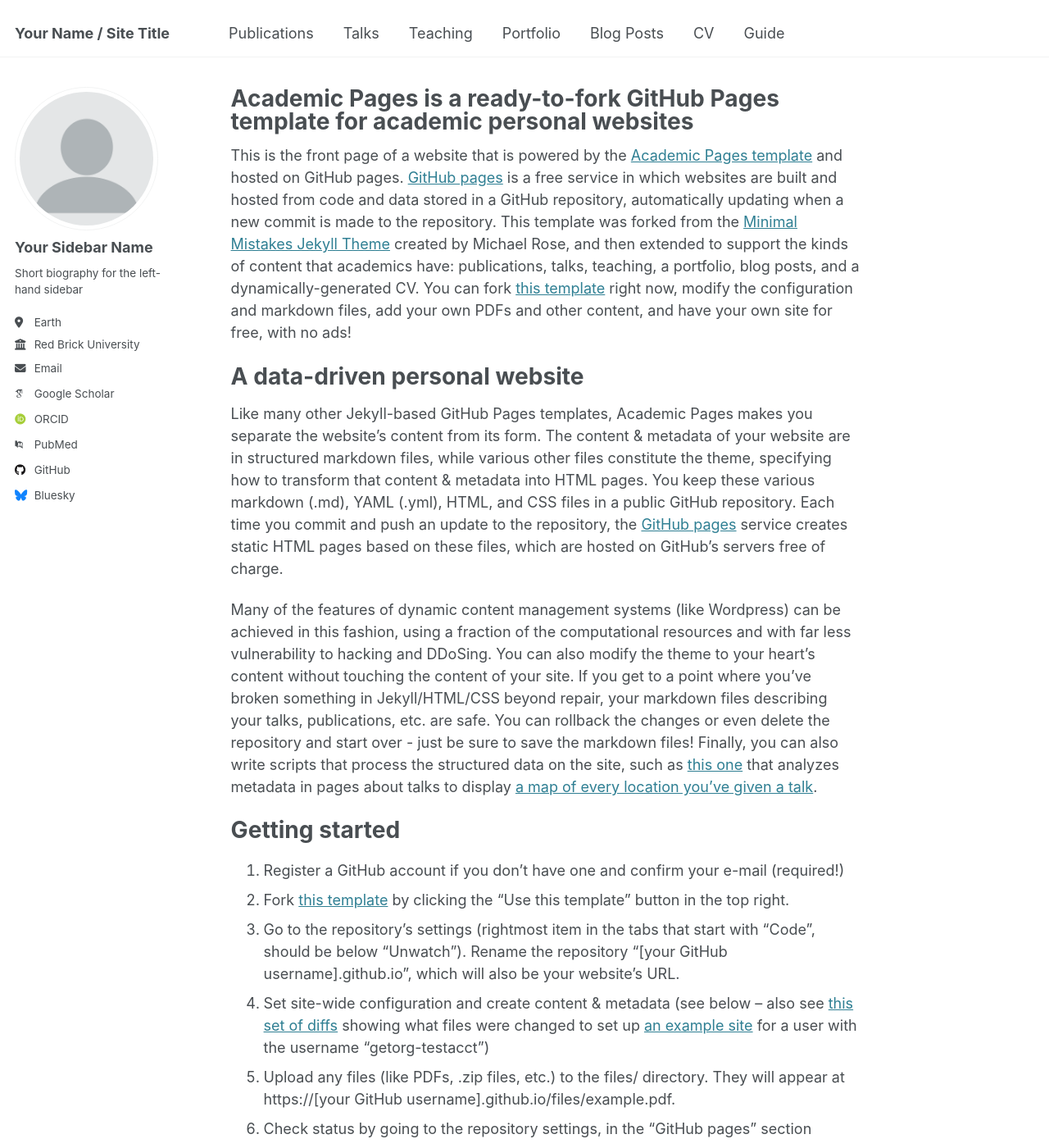
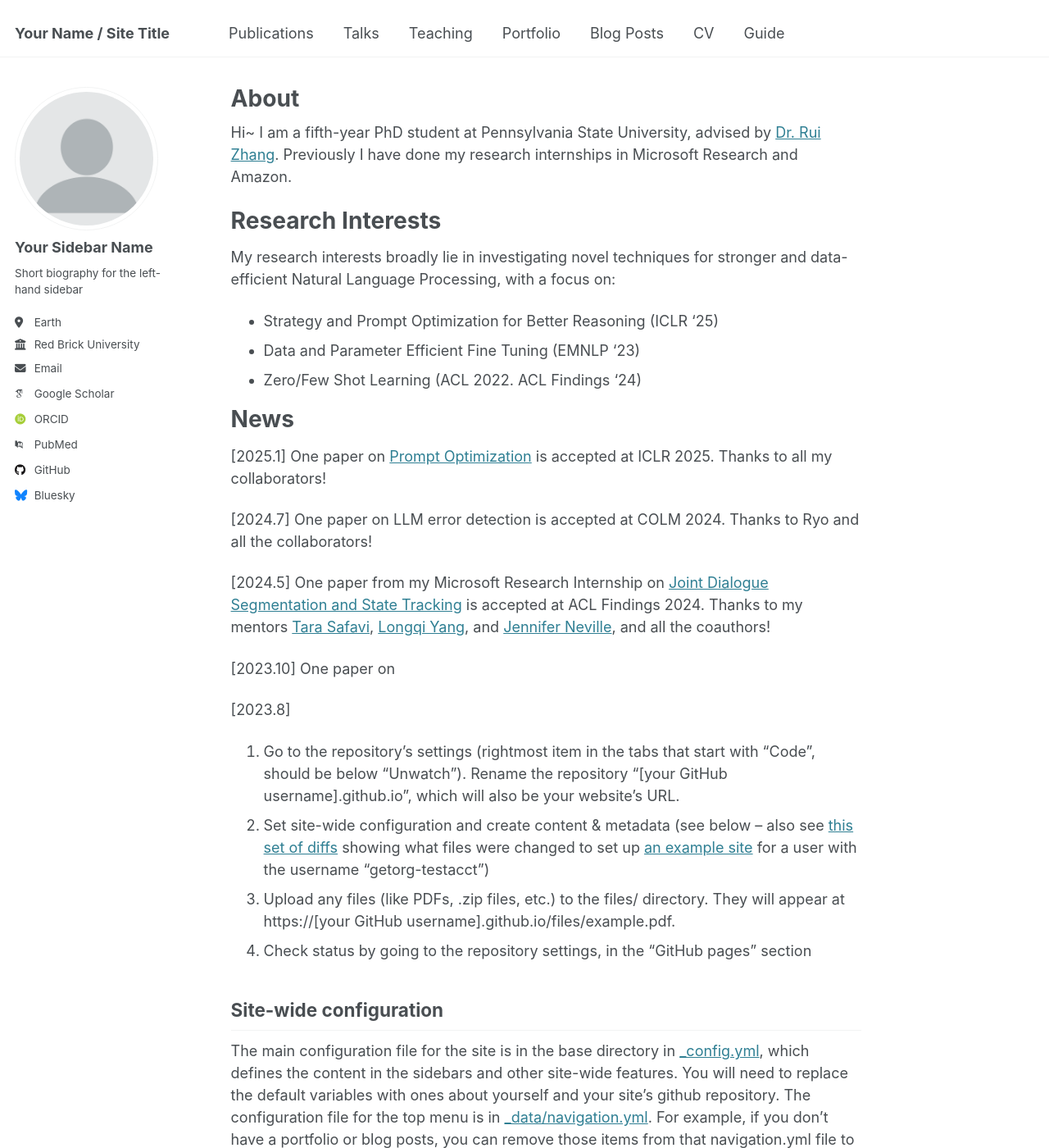
Before and after one commit to Sarathismg/sarathismg.github.io, a Jekyll site: the page built from _pages/about.md, in a window 1280 px wide and 1400 px high. Shown: the whole window at 82% size. Built offline with Jekyll 4.4.1, drawn with Linux system fonts in a browser that asks for light colours; some web fonts are replaced.

Commit message:
Update about.md

```diff
--- a/_pages/about.md
+++ b/_pages/about.md
@@ -1,24 +1,35 @@
 ---
 permalink: /
-title: "Academic Pages is a ready-to-fork GitHub Pages template for academic personal websites"
+title: "About"
 author_profile: true
 redirect_from:
   - /about/
   - /about.html
 ---
 
-This is the front page of a website that is powered by the [Academic Pages template](https://github.com/academicpages/academicpages.github.io) and hosted on GitHub pages. [GitHub pages](https://pages.github.com) is a free service in which websites are built and hosted from code and data stored in a GitHub repository, automatically updating when a new commit is made to the repository. This template was forked from the [Minimal Mistakes Jekyll Theme](https://mmistakes.github.io/minimal-mistakes/) created by Michael Rose, and then extended to support the kinds of content that academics have: publications, talks, teaching, a portfolio, blog posts, and a dynamically-generated CV. You can fork [this template](https://github.com/academicpages/academicpages.github.io) right now, modify the configuration and markdown files, add your own PDFs and other content, and have your own site for free, with no ads!
+Hi~ I am a fifth-year PhD student at Pennsylvania State University, advised by [Dr. Rui Zhang](https://ryanzhumich.github.io). Previously I have done my research internships in Microsoft Research and Amazon.
 
-A data-driven personal website
+Research Interests
 ======
-Like many other Jekyll-based GitHub Pages templates, Academic Pages makes you separate the website's content from its form. The content & metadata of your website are in structured markdown files, while various other files constitute the theme, specifying how to transform that content & metadata into HTML pages. You keep these various markdown (.md), YAML (.yml), HTML, and CSS files in a public GitHub repository. Each time you commit and push an update to the repository, the [GitHub pages](https://pages.github.com/) service creates static HTML pages based on these files, which are hosted on GitHub's servers free of charge.
+My research interests broadly lie in investigating novel techniques for stronger and data-efficient Natural Language Processing, with a focus on:
 
-Many of the features of dynamic content management systems (like Wordpress) can be achieved in this fashion, using a fraction of the computational resources and with far less vulnerability to hacking and DDoSing. You can also modify the theme to your heart's content without touching the content of your site. If you get to a point where you've broken something in Jekyll/HTML/CSS beyond repair, your markdown files describing your talks, publications, etc. are safe. You can rollback the changes or even delete the repository and start over - just be sure to save the markdown files! Finally, you can also write scripts that process the structured data on the site, such as [this one](https://github.com/academicpages/academicpages.github.io/blob/master/talkmap.ipynb) that analyzes metadata in pages about talks to display [a map of every location you've given a talk](https://academicpages.github.io/talkmap.html).
+- Strategy and Prompt Optimization for Better Reasoning (ICLR '25)
+- Data and Parameter Efficient Fine Tuning (EMNLP '23)
+- Zero/Few Shot Learning (ACL 2022. ACL Findings '24)
 
-Getting started
+
+News
 ======
-1. Register a GitHub account if you don't have one and confirm your e-mail (required!)
-1. Fork [this template](https://github.com/academicpages/academicpages.github.io) by clicking the "Use this template" button in the top right.
+[2025.1] One paper on [Prompt Optimization](https://arxiv.org/abs/2412.09722) is accepted at ICLR 2025. Thanks to all my collaborators!
+
+[2024.7] One paper on LLM error detection is accepted at COLM 2024. Thanks to Ryo and all the collaborators!
+
+[2024.5] One paper from my Microsoft Research Internship on [Joint Dialogue Segmentation and State Tracking](https://aclanthology.org/2024.findings-acl.891/) is accepted at ACL Findings 2024. Thanks to my mentors [Tara Safavi](https://tsafavi.github.io), [Longqi Yang](https://ylongqi.com), and [Jennifer Neville](https://jenneville.github.io), and all the coauthors!
+
+[2023.10] One paper on
+
+[2023.8]
+
 1. Go to the repository's settings (rightmost item in the tabs that start with "Code", should be below "Unwatch"). Rename the repository "[your GitHub username].github.io", which will also be your website's URL.
 1. Set site-wide configuration and create content & metadata (see below -- also see [this set of diffs](http://archive.is/3TPas) showing what files were changed to set up [an example site](https://getorg-testacct.github.io) for a user with the username "getorg-testacct")
 1. Upload any files (like PDFs, .zip files, etc.) to the files/ directory. They will appear at https://[your GitHub username].github.io/files/example.pdf.
```
